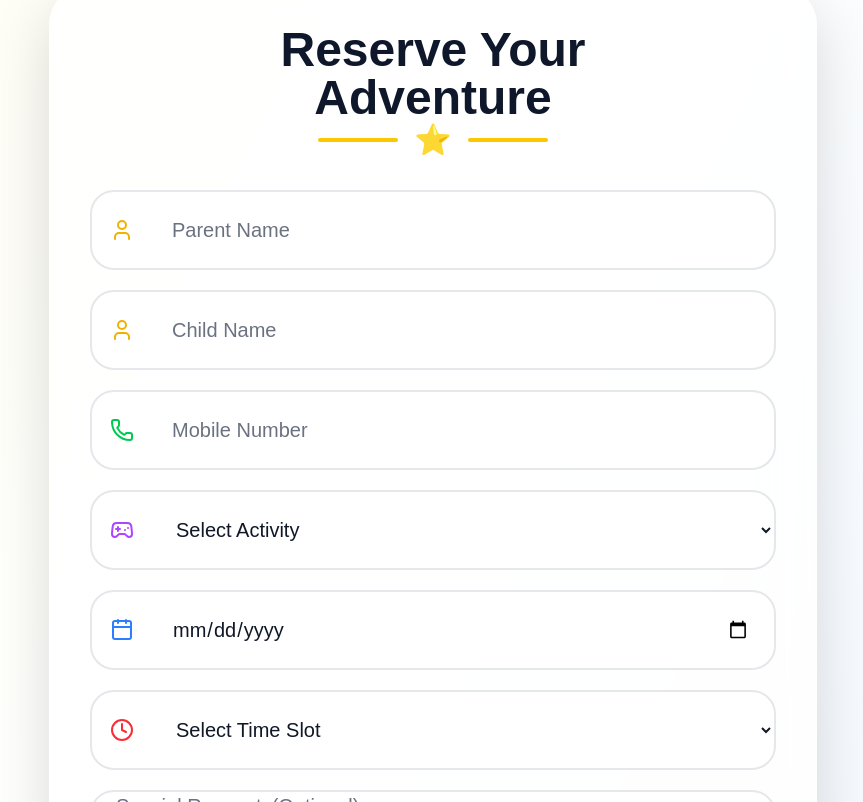
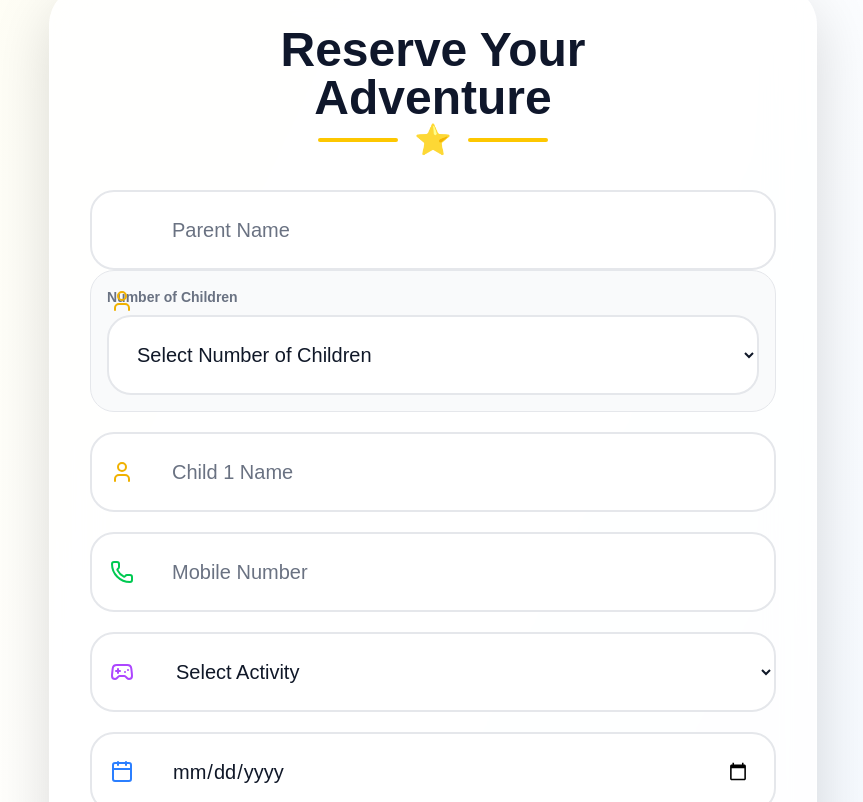
Before and after one commit to Punith0891K/sarojani-funland, a Next.js app: page /book in a window 1280 px wide. Shown: the part 1118-1920 px from the top of the page, without its empty margins (207-1070 px from the left). Built offline with nearby package versions, Linux system fonts and the light colour scheme; no server answers.

Commit message:
Add multi-child booking support, total price calculation, loading popup, booking summary, and success page improvements

```diff
--- a/app/book/page.tsx
+++ b/app/book/page.tsx
@@ -23,6 +23,21 @@ const [timeSlot, setTimeSlot] = useState("");
 const [notes, setNotes] = useState("");
 const [showSuccess, setShowSuccess] = useState(false);
 const [agreed, setAgreed] = useState(false);
+const [loading, setLoading] = useState(false);
+const [childrenCount, setChildrenCount] = useState<number | "">("");
+const [childrenNames, setChildrenNames] = useState([""]);
+const activityPrices: Record<string, number> = {
+  "Full Play Zone Package - ₹250": 250,
+  "Play Area - ₹100": 100,
+  "Trampoline - ₹100": 100,
+  "Scooter Ride - ₹100": 100,
+  "Small Electric Car - ₹120": 120,
+  "Large Electric Car - ₹150": 150,
+  "VR / AR Games - ₹150": 150,
+};
+
+const totalPrice =
+  (activityPrices[activity] || 0) * Number(childrenCount || 0);
 
 
   const handleBooking = async () => {
@@ -61,23 +76,28 @@ const [agreed, setAgreed] = useState(false);
   return;
 }
 
+setLoading(true);
+
   const { data, error } = await supabase
   .from("bookings")
   .insert([
    {
   parent_name: parentName,
-      child_name: childName,
+  child_name: childrenNames.join(", "),
+  children_count: childrenCount,
   mobile: mobile,
   activity: activity,
   booking_date: date,
   time_slot: timeSlot,
   notes: notes,
-    },
+  total_amount: totalPrice,
+}
   ])
   .select()
   .single();
 
 if (error) {
+  setLoading(false);
   console.error(error);
   alert("Failed to save booking");
   return;
@@ -99,13 +119,34 @@ ${notes}
   `;
 
  router.push(
-  `/book/success?id=${data.id}&activity=${encodeURIComponent(activity)}&date=${encodeURIComponent(date)}&time=${encodeURIComponent(timeSlot)}`
+  `/book/success?id=${data.id}&activity=${encodeURIComponent(activity)}&date=${encodeURIComponent(date)}&time=${encodeURIComponent(timeSlot)}&children=${childrenCount}&total=${totalPrice}`
 );
 
 };
 
 return (
   <main className="min-h-screen bg-gradient-to-br from-yellow-50 via-white to-blue-50 py-10 px-4">
+
+    {loading && (
+  <div className="fixed inset-0 bg-black/30 backdrop-blur-sm flex items-center justify-center z-[9999]">
+
+    <div className="bg-white/20 backdrop-blur-xl border border-white/30 rounded-3xl p-8 shadow-2xl text-center">
+
+    <div className="flex justify-center mb-4">
+    <div className="w-14 h-14 border-[5px] border-yellow-400 border-t-transparent rounded-full animate-spin"></div>
+    </div>
+      <h3 className="text-2xl font-bold text-gray-900">
+        Processing your reservation...
+      </h3>
+
+      <p className="text-gray-700 mt-2">
+        Please wait a moment
+      </p>
+
+    </div>
+
+  </div>
+)}
 
     {showSuccess && (
       <div className="fixed inset-0 bg-black/50 flex items-center justify-center z-[9999]">
@@ -276,9 +317,54 @@ return (
       focus:ring-yellow-200
     "
   />
+
+  <div className="bg-gray-50 border border-gray-200 rounded-3xl p-4">
+
+  <p className="text-sm font-semibold text-gray-500 mb-2">
+    Number of Children
+  </p>
+
+  <div className="relative">
+
+    <select
+      value={childrenCount}
+      onChange={(e) => {
+        const count = Number(e.target.value);
+        setChildrenCount(count);
+        setChildrenNames(Array(count).fill(""));
+      }}
+      className="
+        w-full
+        h-20
+        px-6
+        text-xl
+        border-2
+        border-gray-200
+        rounded-3xl
+        bg-white
+        text-gray-900
+        focus:outline-none
+        focus:ring-4
+        focus:ring-yellow-200
+      "
+    >
+      <option value="">Select Number of Children</option>
+      <option value={1}>1 Child</option>
+      <option value={2}>2 Children</option>
+      <option value={3}>3 Children</option>
+      <option value={4}>4 Children</option>
+      <option value={5}>5 Children</option>
+    </select>
+
   </div>
 
-<div className="relative">
+</div>
+
+
+</div>
+
+{childrenNames.map((name, index) => (
+  <div key={index} className="relative">
     <User
       size={24}
       className="absolute left-5 top-1/2 -translate-y-1/2 text-yellow-500"
@@ -286,9 +372,13 @@ return (
 
     <input
       type="text"
-    placeholder="Child Name"
-    value={childName}
-    onChange={(e) => setChildName(e.target.value)}
+      placeholder={`Child ${index + 1} Name`}
+      value={name}
+      onChange={(e) => {
+        const updated = [...childrenNames];
+        updated[index] = e.target.value;
+        setChildrenNames(updated);
+      }}
       className="
         w-full
         h-20
@@ -307,6 +397,7 @@ return (
       "
     />
   </div>
+))}
 
 <div className="relative">
   <Phone
@@ -373,6 +464,36 @@ return (
     <option>VR / AR Games - ₹150</option>
   </select>
 </div>
+
+{activity && childrenCount && (
+  <div className="bg-yellow-50 border border-yellow-200 rounded-3xl p-6">
+
+    <h3 className="text-xl font-bold text-gray-800 mb-3">
+      🎟 Booking Summary
+    </h3>
+
+    <div className="space-y-2 text-gray-700">
+      <p>
+        <strong>Activity:</strong> {activity}
+      </p>
+
+      <p>
+        <strong>Children:</strong> {childrenCount}
+      </p>
+    </div>
+
+    <div className="mt-4 pt-4 border-t border-yellow-200">
+      <p className="text-gray-600">
+        Total Amount
+      </p>
+
+      <p className="text-4xl font-black text-green-600">
+        ₹{totalPrice}
+      </p>
+    </div>
+
+  </div>
+)}
 
     <div className="relative">
   <Calendar
--- a/app/book/success/page.tsx
+++ b/app/book/success/page.tsx
@@ -8,6 +8,8 @@ export default async function BookingSuccess({
   activity?: string;
   date?: string;
   time?: string;
+  children?: string;
+  total?: string;
 }>;
 }) {
   const params = await searchParams;
@@ -16,6 +18,8 @@ export default async function BookingSuccess({
   const activity = params.activity;
   const date = params.date;
   const time = params.time;
+  const children = params.children;
+  const total = params.total;
 
   return (
     <main className="min-h-screen flex items-center justify-center bg-gradient-to-br from-yellow-50 via-white to-green-50">
```
Lines whose indentation alone changed are shown as unchanged.
